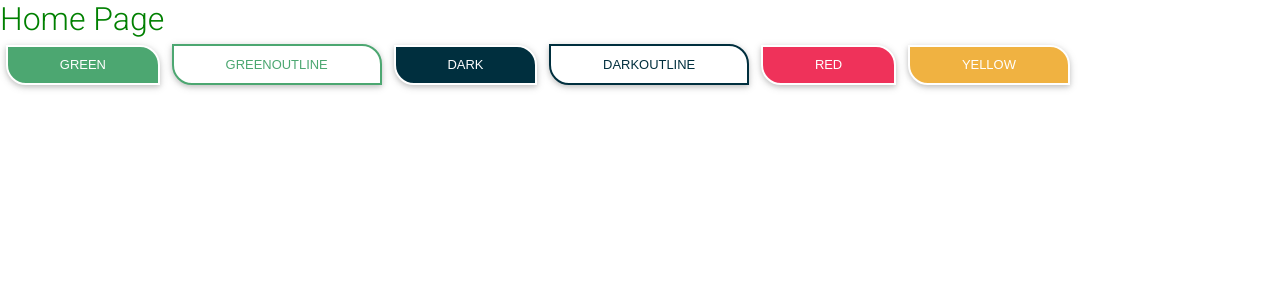
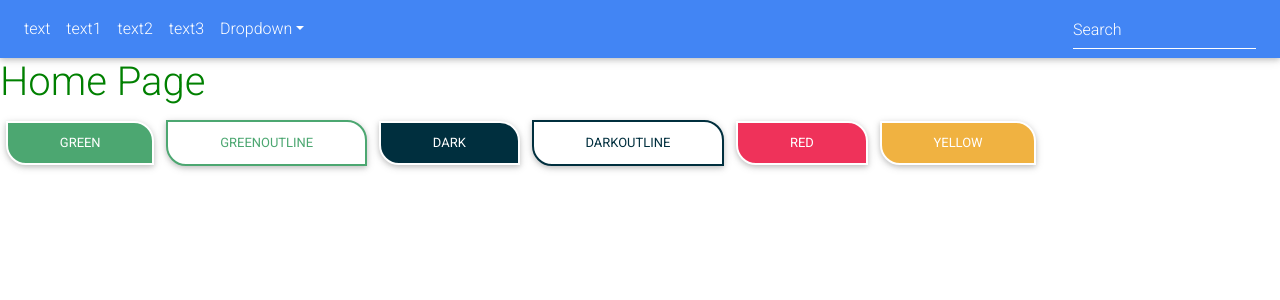
Before and after one commit to Svetloslav15/Grow-a-tree, a React (Create React App) app in the folder src/FrontEnd/: page / in a window 1280 px wide. Shown: the top 300 px of the page. Built offline with nearby package versions, Linux system fonts and the light colour scheme.

Commit message:
divide nav into smaller components

```diff
--- a/src/FrontEnd/public/index.html
+++ b/src/FrontEnd/public/index.html
@@ -15,15 +15,14 @@
       user's mobile device or desktop. See https://developers.google.com/web/fundamentals/web-app-manifest/
     -->
     <link rel="manifest" href="%PUBLIC_URL%/manifest.json" />
-    <!--
-      Notice the use of %PUBLIC_URL% in the tags above.
-      It will be replaced with the URL of the `public` folder during the build.
-      Only files inside the `public` folder can be referenced from the HTML.
-
-      Unlike "/favicon.ico" or "favicon.ico", "%PUBLIC_URL%/favicon.ico" will
-      work correctly both with client-side routing and a non-root public URL.
-      Learn how to configure a non-root public URL by running `npm run build`.
-    -->
+    <!-- Font Awesome -->
+    <link rel="stylesheet" href="https://use.fontawesome.com/releases/v5.8.2/css/all.css">
+    <!-- Google Fonts -->
+    <link rel="stylesheet" href="https://fonts.googleapis.com/css?family=Roboto:300,400,500,700&display=swap">
+    <!-- Bootstrap core CSS -->
+    <link href="https://cdnjs.cloudflare.com/ajax/libs/twitter-bootstrap/4.5.0/css/bootstrap.min.css" rel="stylesheet">
+    <!-- Material Design Bootstrap -->
+    <link href="https://cdnjs.cloudflare.com/ajax/libs/mdbootstrap/4.19.1/css/mdb.min.css" rel="stylesheet">
     <title>Grow A Tree</title>
   </head>
   <body>
@@ -40,4 +39,12 @@
       To create a production bundle, use `npm run build` or `yarn build`.
     -->
   </body>
+  <!-- JQuery -->
+  <script type="text/javascript" src="https://cdnjs.cloudflare.com/ajax/libs/jquery/3.5.1/jquery.min.js"></script>
+  <!-- Bootstrap tooltips -->
+  <script type="text/javascript" src="https://cdnjs.cloudflare.com/ajax/libs/popper.js/1.14.4/umd/popper.min.js"></script>
+  <!-- Bootstrap core JavaScript -->
+  <script type="text/javascript" src="https://cdnjs.cloudflare.com/ajax/libs/twitter-bootstrap/4.5.0/js/bootstrap.min.js"></script>
+  <!-- MDB core JavaScript -->
+  <script type="text/javascript" src="https://cdnjs.cloudflare.com/ajax/libs/mdbootstrap/4.19.1/js/mdb.min.js"></script>
 </html>
--- /dev/null
+++ b/src/FrontEnd/src/components/common/Navigation/NavCollapseButton.jsx
@@ -0,0 +1,15 @@
+import React from 'react';
+
+const NavCollapseButton = () => (
+    <button className="navbar-toggler"
+            type="button"
+            data-toggle="collapse"
+            data-target="#basicExampleNav"
+            aria-controls="basicExampleNav"
+            aria-expanded="false"
+            aria-label="Toggle navigation">
+        <span className="navbar-toggler-icon"/>
+    </button>
+);
+
+export default NavCollapseButton;
--- /dev/null
+++ b/src/FrontEnd/src/components/common/Navigation/NavDropDownItem.jsx
@@ -0,0 +1,18 @@
+import React from 'react';
+
+const NavDropDownItem = () => {
+    return(
+        <li className="nav-item dropdown">
+            <a className="nav-link dropdown-toggle" id="navbarDropdownMenuLink" data-toggle="dropdown"
+               aria-haspopup="true" aria-expanded="false">Dropdown</a>
+            <div className="dropdown-menu dropdown-primary" aria-labelledby="navbarDropdownMenuLink">
+                <a className="dropdown-item" href="#">Action</a>
+                <a className="dropdown-item" href="#">Another action</a>
+                <a className="dropdown-item" href="#">Something else here</a>
+            </div>
+        </li>
+
+    )
+};
+
+export default NavDropDownItem;
--- /dev/null
+++ b/src/FrontEnd/src/components/common/Navigation/NavInputItem.jsx
@@ -0,0 +1,13 @@
+import React from 'react';
+
+const NavInputItem = () => {
+    return(
+        <form className="form-inline">
+            <div className="md-form my-0">
+                <input className="form-control mr-sm-2" type="text" placeholder="Search" aria-label="Search"/>
+            </div>
+        </form>
+    )
+};
+
+export default NavInputItem;
--- /dev/null
+++ b/src/FrontEnd/src/components/common/Navigation/NavItem.jsx
@@ -0,0 +1,9 @@
+import React from 'react';
+
+const NavItem = ({text, link}) => (
+    <li className="nav-item">
+        <a className="nav-link" href={link}>{text}</a>
+    </li>
+);
+
+export default NavItem;
--- /dev/null
+++ b/src/FrontEnd/src/components/common/Navigation/Navigation.jsx
@@ -0,0 +1,26 @@
+import React from 'react';
+import NavItem from './NavItem';
+import NavDropDownItem from './NavDropDownItem';
+import NavCollapseButton from './NavCollapseButton';
+import NavInputItem from './NavInputItem';
+
+const Navigation = () => {
+    return (
+        <nav className="navbar navbar-expand-lg navbar-dark primary-color">
+
+            <NavCollapseButton/>
+            <div className="collapse navbar-collapse" id="basicExampleNav">
+                <ul className="navbar-nav mr-auto">
+                    <NavItem text={'text'} link={'#'}/>
+                    <NavItem text={'text1'} link={'#'}/>
+                    <NavItem text={'text2'} link={'#'}/>
+                    <NavItem text={'text3'} link={'#'}/>
+                    <NavDropDownItem/>
+                </ul>
+                <NavInputItem/>
+            </div>
+        </nav>
+    )
+};
+
+export default Navigation;
--- a/src/FrontEnd/src/components/pages/HomePage/HomePage.jsx
+++ b/src/FrontEnd/src/components/pages/HomePage/HomePage.jsx
@@ -1,10 +1,12 @@
 import React from 'react';
 import {h1} from './HomePage.module.scss';
 import Button from '../../common/Button/Button'
+import Navigation from '../../common/Navigation/Navigation';
 
 const HomePage = () => {
     return (
         <div>
+            <Navigation/>
             <h1 className={h1}>Home Page</h1>
             <Button type='Green'>Green</Button>
             <Button type='GreenOutline'>GreenOutline</Button>
```
Also changed, not shown: src/FrontEnd/src/components/common/Navigation/NavLogoItem.jsx (added, +9 -0 lines), src/FrontEnd/src/components/common/Navigation/Navigation.module.scss (added).
